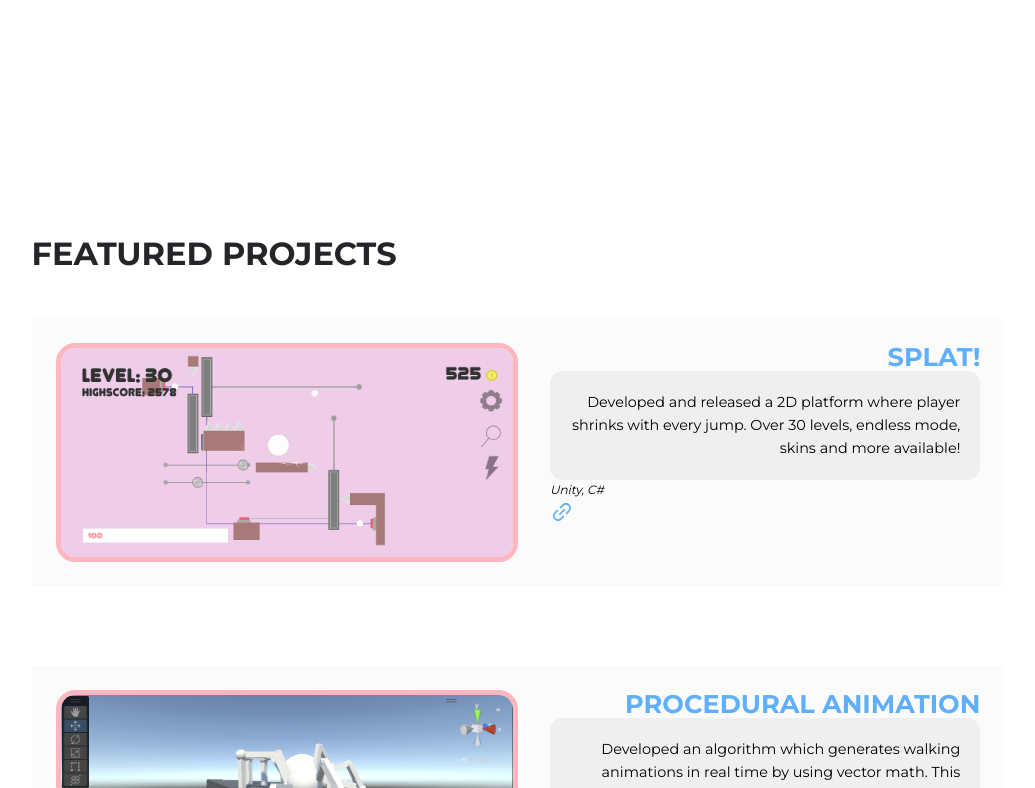
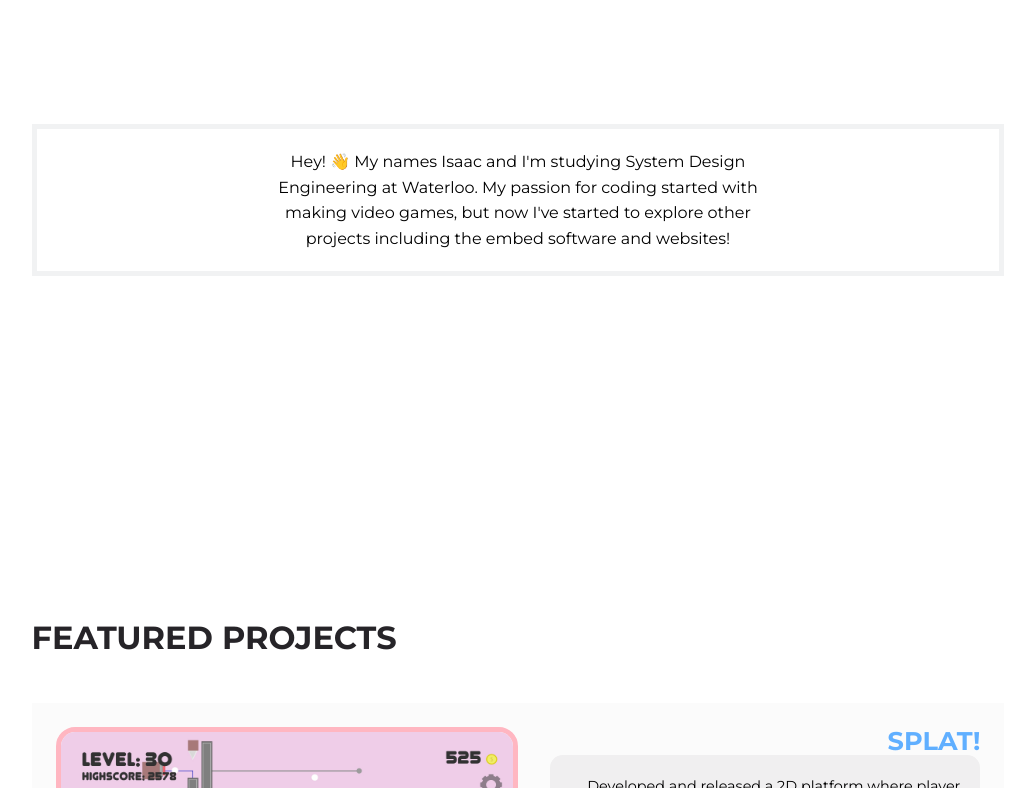
Before and after one commit to IsaacYu15/portfoliowebsite, a React (Create React App) app: page / in a window 1280 px wide. Shown: the part 692-1480 px from the top of the page, without its empty margins (122-1157 px from the left). Built offline with nearby package versions, Linux system fonts and the light colour scheme.

Commit message:
feat: update and reorganized header

```diff
--- a/src/sections/header/Header.jsx
+++ b/src/sections/header/Header.jsx
@@ -13,13 +13,19 @@ const Header = () => {
         <img className="profile" src={HeaderImage} alt="Portrait"/>
 
         <div className='header__socials'>
-          {
-            //iterate through all the items in data, setting the link to the name
-            data.map(item => <a key={item.id} href={item.link} target="_blank" rel="noopener noreferrer">{item.icon}</a>)
-          }
-          </div>
+        {
+          //iterate through all the items in data, setting the link to the name
+          data.map(item => <a key={item.id} href={item.link} target="_blank" rel="noopener noreferrer">{item.icon}</a>)
+        }
+        </div>
 
       </div>
+
+      <div className="container bio__container  ">
+          <p>Hey! 👋 My names Isaac and I'm studying System Design Engineering at Waterloo. My passion for coding started
+          with making video games, but now I've started to explore other projects including
+          the embed software and websites! </p>
+        </div>
 
     </header>
   )
--- a/src/sections/header/header.css
+++ b/src/sections/header/header.css
@@ -34,6 +34,19 @@ header {
     }
 }
 
+.bio__container {
+    margin: 20% 0 20% 0;
+    border: 5px #f1f2f3 solid;
+    padding: 20px 0px 20px 0px;
+}
+
+.bio__container p {
+    width: 50%;
+    margin: auto;
+    text-align: center;
+    font-size: 1rem;
+}
+
 .headerBase {
     position: absolute;
     top: 50%;
@@ -62,8 +75,6 @@ header {
 
 }
 
-
-
 .header__socials {
     position: fixed; /*defines the position of a given bounding box from the top and left side margins of the web page*/
     left: 50;
--- a/src/sections/work/work.css
+++ b/src/sections/work/work.css
@@ -2,6 +2,7 @@
     display: flex;
     flex-direction: column;
     gap: 3rem;
+    margin-top: 30%;
 }
 
 .about__work {
```
